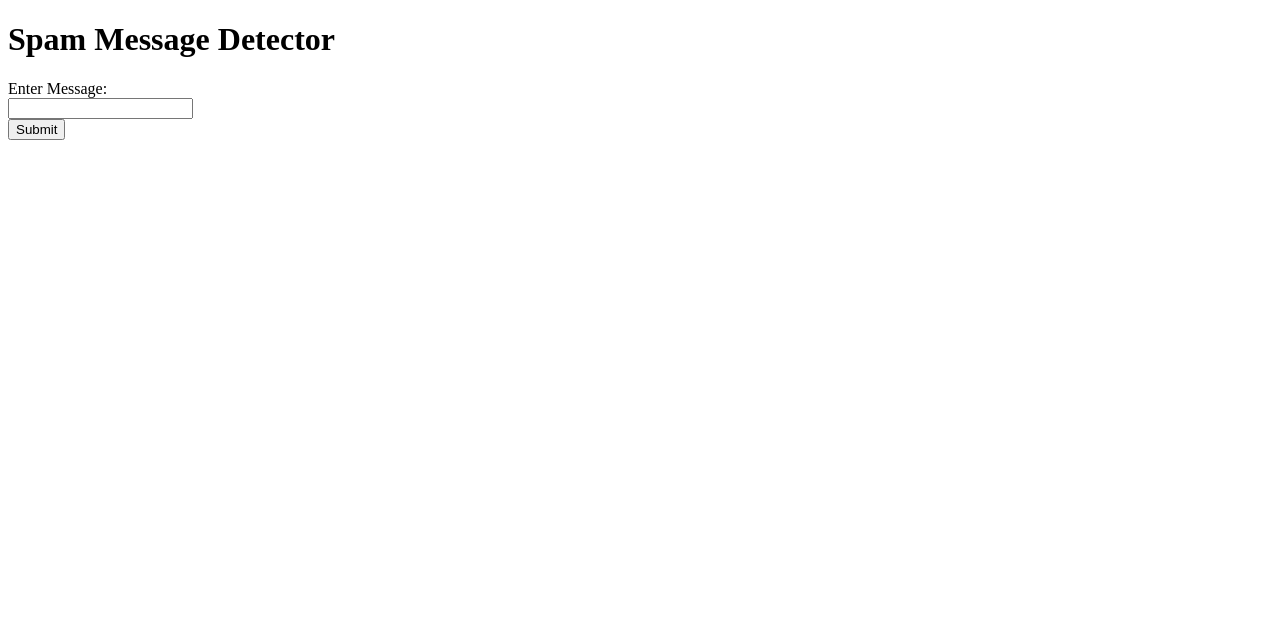
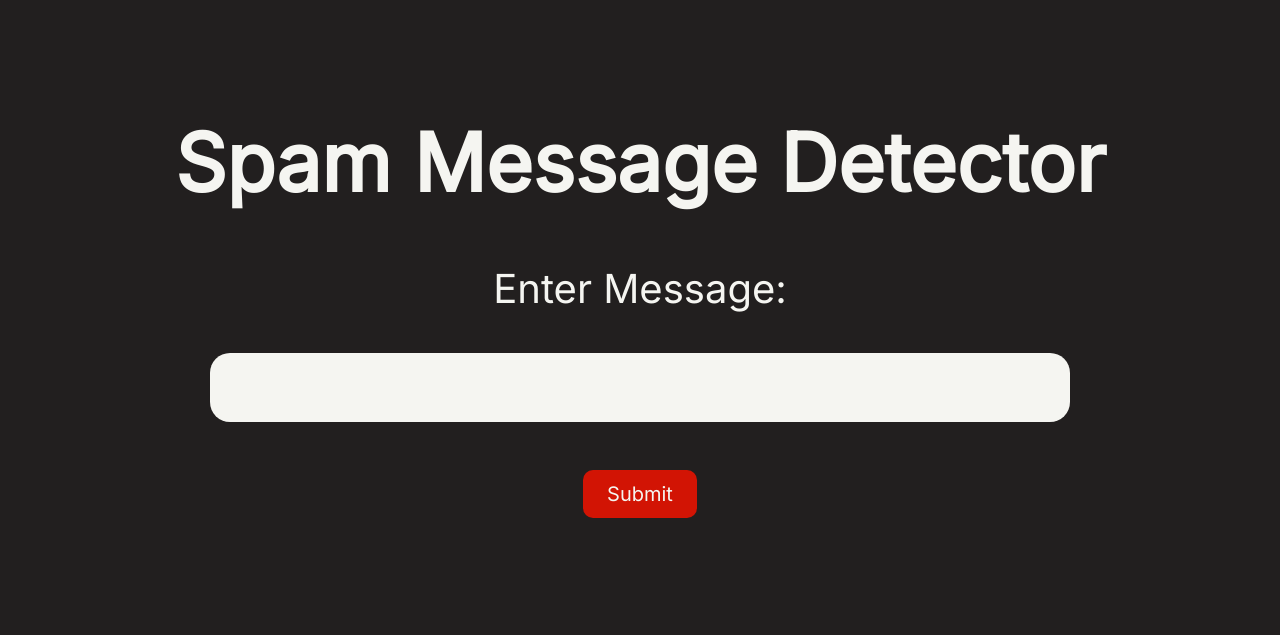
Before and after one commit to Lin-Ian/Spam-or-Ham-Classifier, a Flask app: page / in a window 1280 px wide. Shown: the top 635 px of the page. Run offline with Flask 2, Linux system fonts and the light colour scheme; parts of the project's set-up code (start-up, migrations or seed data) failed here and were passed over.

Commit message:
Apply css to html pages

```diff
--- /dev/null
+++ b/App/static/css/template.css
@@ -0,0 +1,37 @@
+body {
+    background: #221f1f;
+    color: #f5f5f1;
+    text-align: center;
+    font-size: 40px;
+    width: 80%;
+    margin: 0 auto;
+    padding: 60px 0;
+    font-family: "Inter", sans-serif;
+}
+
+input[type="Text"] {
+    width: 80%;
+    font-family: "Inter", sans-serif;
+    font-size: 40px;
+    background-color: #f5f5f1;
+    border: none;
+    color: #221f1f;
+    padding: 10px 20px;
+    text-decoration: none;
+    margin: 40px 0;
+    cursor: pointer;
+    border-radius: 20px;
+}
+
+input[value="Submit"] {
+    font-family: "Inter", sans-serif;
+    font-size: 20px;
+    background-color: #d21404;
+    border: none;
+    color: #f5f5f1;
+    padding: 12px 24px;
+    text-decoration: none;
+    margin: 4px 2px;
+    cursor: pointer;
+    border-radius: 10px;
+}
--- a/App/templates/home.html
+++ b/App/templates/home.html
@@ -3,6 +3,10 @@
 <head>
     <meta charset="UTF-8">
     <title>Spam Message Detector</title>
+
+    <link rel="stylesheet" href="{{url_for('static', filename='css/template.css')}}">
+
+    <link href="https://fonts.googleapis.com/css2?family=Inter&display=swap" rel="stylesheet">
 </head>
 <body>
     <header>
```
